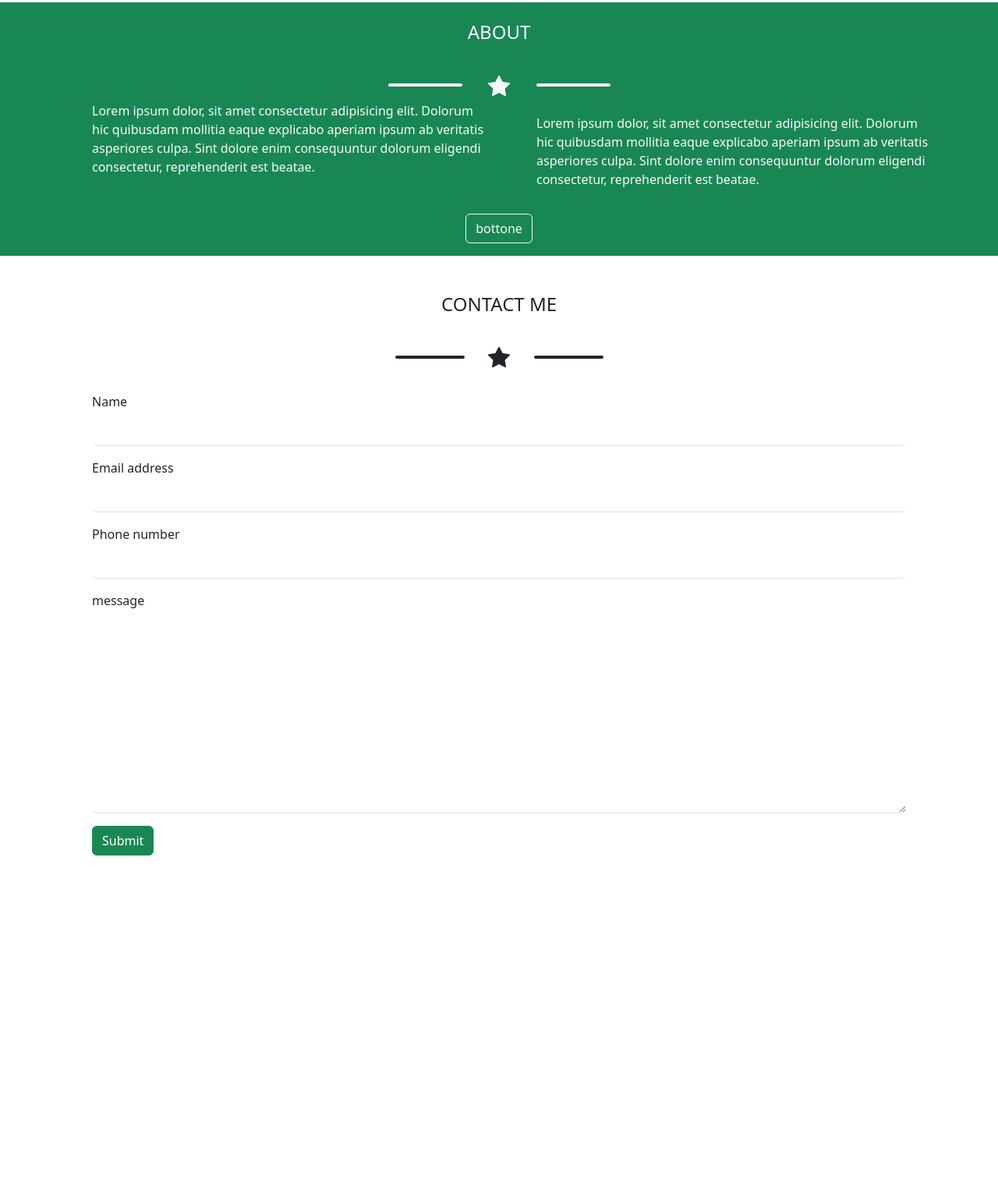
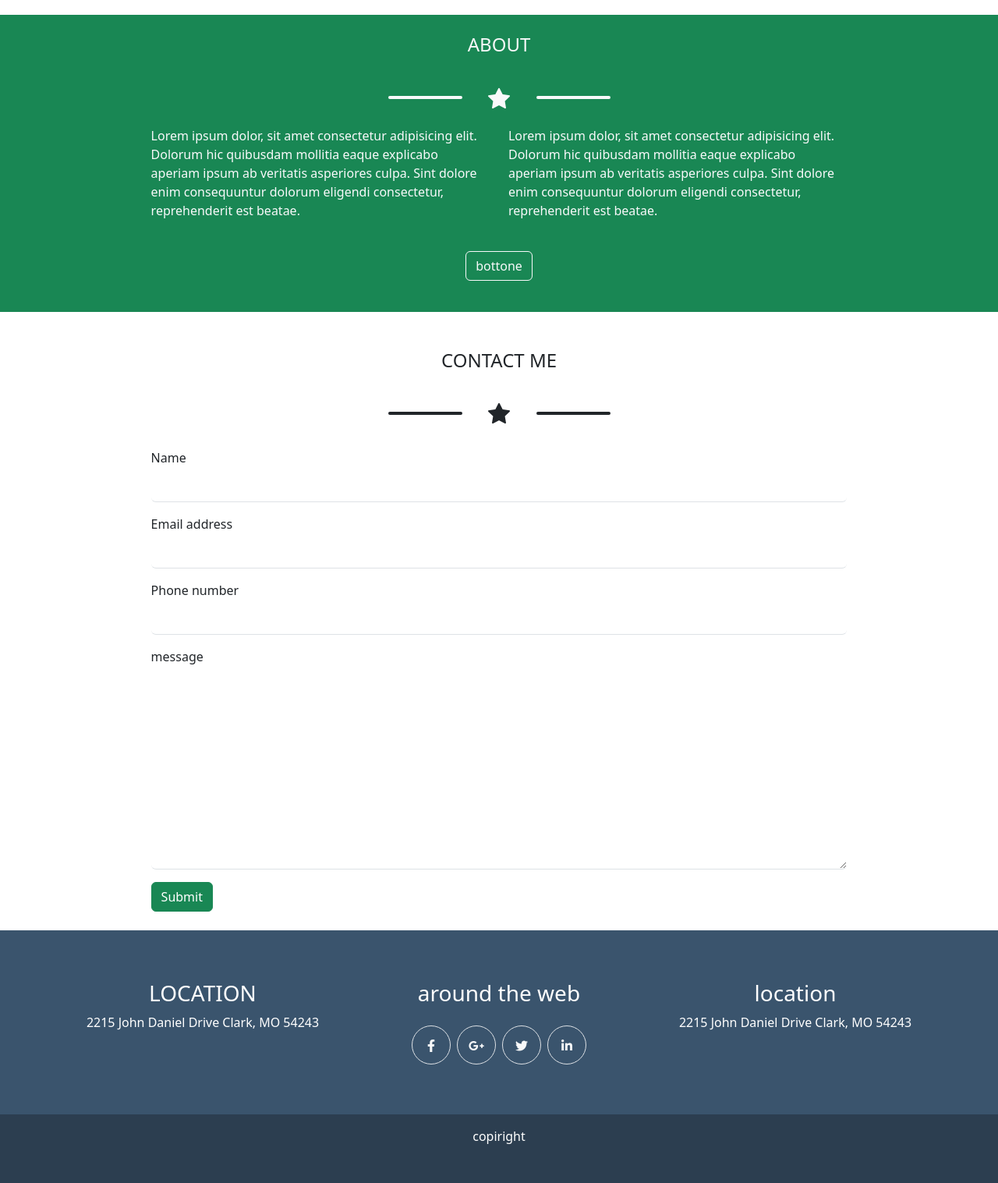
Before and after one commit to Francescodc92/html-css-bootstrap-freelancer, a plain HTML site: page index.html in a window 1280 px wide. Shown: the part 757-2274 px from the top of the page at 78% size. Before the commit the page ends 1878 px from the top, so only its background shows below. Drawn offline with nearby package versions, Linux system fonts and the light colour scheme.

Commit message:
end footer structure

```diff
--- a/css/style.css
+++ b/css/style.css
@@ -1 +1,37 @@
 @import url(./debug.css);
+:root {
+  --bg-blue-dark: #2c3e50;
+  --bg-blue-light: #3a546d;
+}
+
+/*----------
+Utilitis
+-----------*/
+
+.my-container {
+  width: 80%;
+  margin-inline: auto;
+}
+
+/*----------
+header
+-----------*/
+header nav,
+footer .ms-footer-bottom {
+  background-color: var(--bg-blue-dark);
+}
+
+footer .ms-footer-top {
+  background-color: var(--bg-blue-light);
+}
+
+/*----------
+Footer
+-----------*/
+footer ul li a {
+  width: 3.125rem;
+  height: 3.125rem;
+  text-align: center;
+  line-height: 3.125rem;
+  cursor: pointer;
+}
--- a/index.html
+++ b/index.html
@@ -5,6 +5,14 @@
     <meta http-equiv="X-UA-Compatible" content="IE=edge" />
     <meta name="viewport" content="width=device-width, initial-scale=1.0" />
     <title>freelancer</title>
+    <!--font awesome-->
+    <link
+      rel="stylesheet"
+      href="https://cdnjs.cloudflare.com/ajax/libs/font-awesome/6.4.0/css/all.min.css"
+      integrity="sha512-iecdLmaskl7CVkqkXNQ/ZH/XLlvWZOJyj7Yy7tcenmpD1ypASozpmT/E0iPtmFIB46ZmdtAc9eNBvH0H/ZpiBw=="
+      crossorigin="anonymous"
+      referrerpolicy="no-referrer"
+    />
     <!--bootstrap-->
     <link
       href="https://cdn.jsdelivr.net/npm/bootstrap@5.3.0/dist/css/bootstrap.min.css"
@@ -22,7 +30,7 @@
   </head>
   <body class="debug">
     <header>
-      <nav class="navbar navbar-expand-sm bg-primary">
+      <nav class="navbar navbar-expand-sm py-3" data-bs-theme="dark">
         <div class="container">
           <a class="navbar-brand fw-bold text-uppercase text-light" href="#">
             logo
@@ -77,6 +85,7 @@
       <section id="hero" class="bg-success">
         <div class="container">
           <div class="row text-center py-4 text-uppercase text-light">
+            <!--eliminare le colonne-->
             <div class="col-12">img</div>
             <!--end col 12-->
             <div class="col-12">
@@ -168,7 +177,9 @@
       <!--end section portfolio-->
       <section id="about" class="bg-success my-4 text-light">
         <div class="container">
-          <h2 class="text-uppercase fs-4 py-4 pt-6 text-center">about</h2>
+          <!--creare un my container interno che prende l'80% del genitore-->
+
+          <h2 class="text-uppercase fs-4 py-4 text-center">about</h2>
           <div class="row align-items-center justify-content-center">
             <div class="col-1 p-0">
               <hr class="border border-light border-2 opacity-100 rounded" />
@@ -183,37 +194,39 @@
             </div>
           </div>
           <!--end row -->
-          <!--end col 12-->
+          <div class="my-container mt-3">
             <div class="row">
-            <div class="col-12 col-md-6 ps-md-5">
-              Lorem ipsum dolor, sit amet consectetur adipisicing elit. Dolorum
-              hic quibusdam mollitia eaque explicabo aperiam ipsum ab veritatis
-              asperiores culpa. Sint dolore enim consequuntur dolorum eligendi
-              consectetur, reprehenderit est beatae.
+              <div class="col-12 col-md-6">
+                Lorem ipsum dolor, sit amet consectetur adipisicing elit.
+                Dolorum hic quibusdam mollitia eaque explicabo aperiam ipsum ab
+                veritatis asperiores culpa. Sint dolore enim consequuntur
+                dolorum eligendi consectetur, reprehenderit est beatae.
               </div>
               <!--end col-->
-            <div class="col-12 my-3 mt-my-0 col-md-6 ps-md-5">
-              Lorem ipsum dolor, sit amet consectetur adipisicing elit. Dolorum
-              hic quibusdam mollitia eaque explicabo aperiam ipsum ab veritatis
-              asperiores culpa. Sint dolore enim consequuntur dolorum eligendi
-              consectetur, reprehenderit est beatae.
+              <div class="col-12 my-3 my-md-0 col-md-6">
+                Lorem ipsum dolor, sit amet consectetur adipisicing elit.
+                Dolorum hic quibusdam mollitia eaque explicabo aperiam ipsum ab
+                veritatis asperiores culpa. Sint dolore enim consequuntur
+                dolorum eligendi consectetur, reprehenderit est beatae.
               </div>
               <!--end col-->
 
               <div class="col-12 text-center my-3">
-              <button type="button" class="btn btn-outline-light">
+                <a href="#" type="button" class="btn btn-outline-light my-4">
                   bottone
-              </button>
+                </a>
               </div>
               <!--end col-->
             </div>
             <!--end row-->
           </div>
+          <!--end my container-->
+        </div>
         <!--end container-->
       </section>
       <!--end section about-->
       <section id="contact" class="my-4">
-        <div class="container px-5">
+        <div class="container">
           <h2 class="text-uppercase fs-4 py-4 pt-6 text-center">contact me</h2>
           <div class="row align-items-center justify-content-center mb-4">
             <div class="col-1 p-0">
@@ -229,7 +242,8 @@
             </div>
           </div>
           <!--end row -->
-          <form>
+          <div class="my-container">
+            <form class="">
               <div class="mb-3">
                 <label for="name" class="form-label"> Name </label>
                 <input
@@ -271,10 +285,78 @@
             </form>
             <!--end form-->
           </div>
+          <!--end my container-->
+        </div>
         <!--end container-->
       </section>
       <!--end section contact-->
     </main>
     <!--main-->
+    <footer>
+      <div class="ms-footer-top text-white py-5">
+        <div class="container">
+          <div class="row text-center">
+            <div class="col-12 col-md-4 mt-3">
+              <h3 class="text-uppercase">location</h3>
+              <p>2215 John Daniel Drive Clark, MO 54243</p>
+            </div>
+            <!--end col-->
+            <div class="col-12 col-md-4 mt-3">
+              <h3 class="pb-3">around the web</h3>
+              <ul
+                class="list-unstyled d-flex align-items-center justify-content-center gap-4 gap-md-2"
+              >
+                <li>
+                  <a
+                    class="w-3 d-block text-decoration-none text-light border rounded-circle"
+                    href=""
+                  >
+                    <i class="fa-brands fa-facebook-f"></i>
+                  </a>
+                </li>
+                <li>
+                  <a
+                    class="w-3 d-block text-decoration-none text-light border rounded-circle"
+                    href=""
+                  >
+                    <i class="fa-brands fa-google-plus-g"></i>
+                  </a>
+                </li>
+                <li>
+                  <a
+                    class="w-3 d-block text-decoration-none text-light border rounded-circle"
+                    href=""
+                  >
+                    <i class="fa-brands fa-twitter"></i>
+                  </a>
+                </li>
+                <li>
+                  <a
+                    class="w-3 d-block text-decoration-none text-light border rounded-circle"
+                    href=""
+                  >
+                    <i class="fa-brands fa-linkedin-in"></i>
+                  </a>
+                </li>
+              </ul>
+            </div>
+            <!--end col-->
+            <div class="col-12 col-md-4 mt-3">
+              <h3>location</h3>
+              <p>2215 John Daniel Drive Clark, MO 54243</p>
+            </div>
+            <!--end col-->
+          </div>
+          <!--end row-->
+        </div>
+        <!--container-->
+      </div>
+      <!--end my footer top-->
+      <div class="ms-footer-bottom text-white pt-3 pb-5 text-center">
+        copiright
+      </div>
+      <!--end my footer bottom-->
+    </footer>
+    <!--end footer -->
   </body>
 </html>
```
Lines whose indentation alone changed are shown as unchanged.
